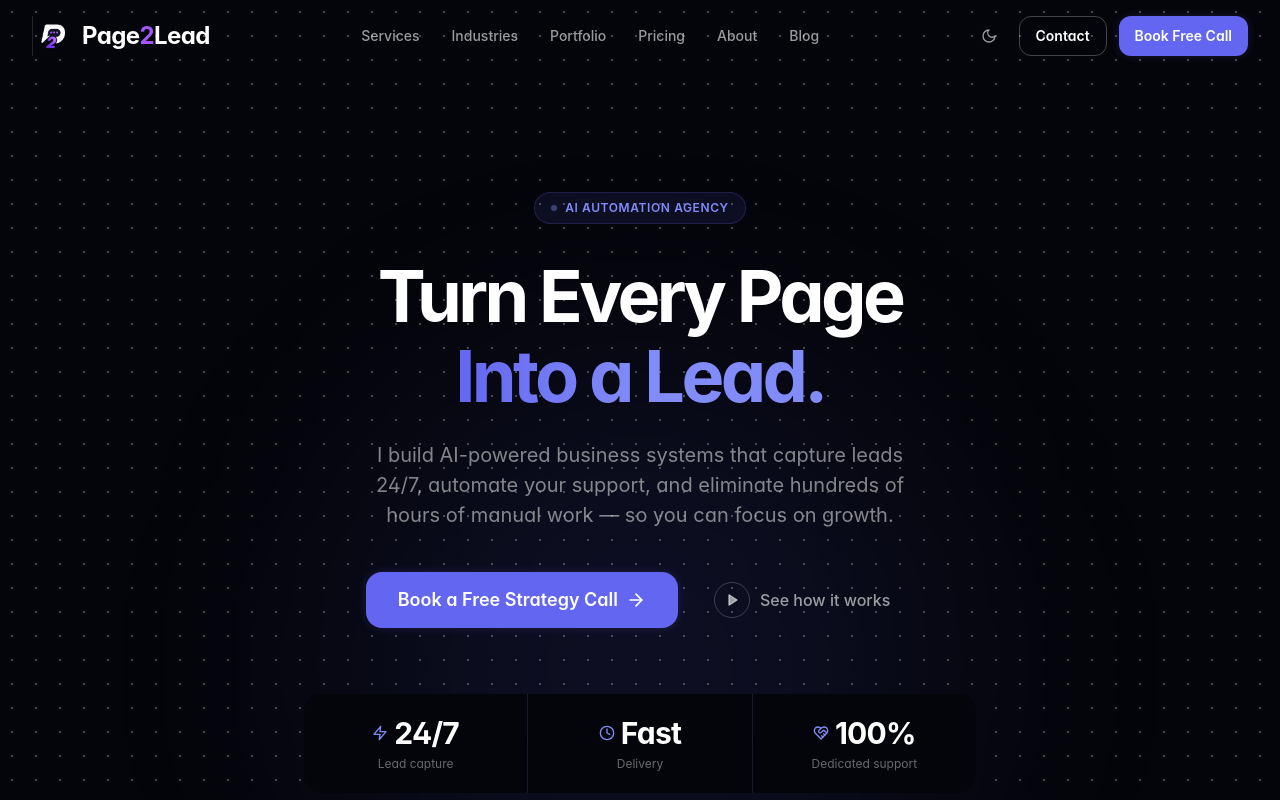
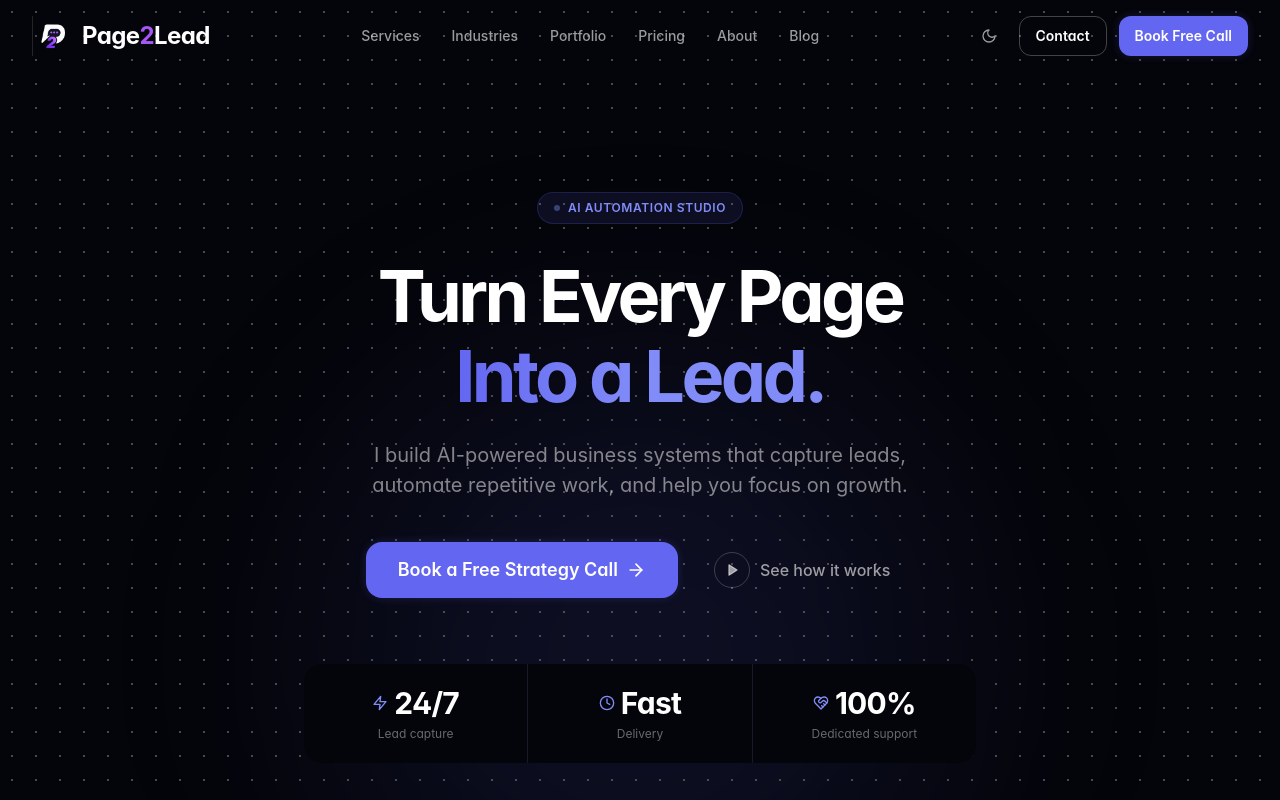
Before and after one commit to sohailk-cpu/Page2Lead, a React (Vite) app: page / in a window 1280 px wide. Shown: the top 800 px of the page. Built offline with nearby package versions, Linux system fonts and the light colour scheme.

Commit message:
Fix solo-founder positioning in hero

```diff
--- a/src/components/sections/Hero.tsx
+++ b/src/components/sections/Hero.tsx
@@ -30,7 +30,7 @@ export function Hero() {
           >
             <span className="w-1.5 h-1.5 rounded-full bg-brand-400 animate-pulse2" />
             <span className="text-xs font-semibold text-brand-400 uppercase tracking-wider">
-              AI Automation Agency
+              AI Automation Studio
             </span>
           </motion.div>
 
@@ -53,7 +53,7 @@ export function Hero() {
             transition={{ duration: 0.55, delay: 0.2 }}
             className="text-lg lg:text-xl text-white/50 max-w-2xl mx-auto mb-10 leading-relaxed text-balance"
           >
-            I build AI-powered business systems that capture leads 24/7, automate your support, and eliminate hundreds of hours of manual work — so you can focus on growth.
+            I build AI-powered business systems that capture leads, automate repetitive work, and help you focus on growth.
           </motion.p>
 
           {/* CTAs */}
```
